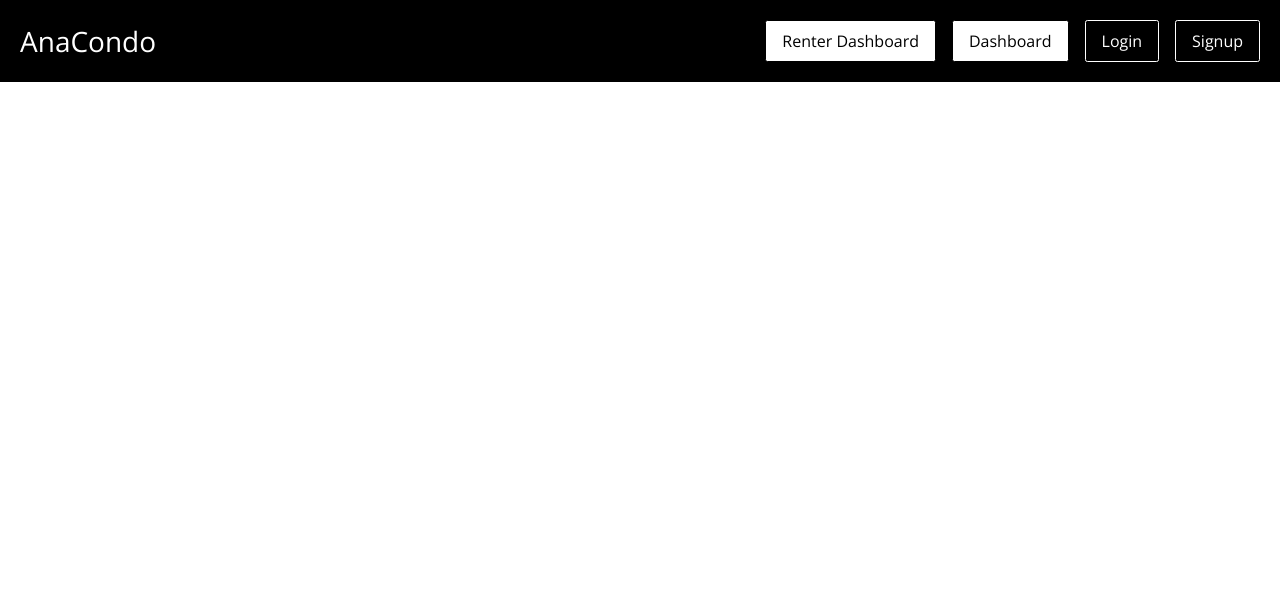
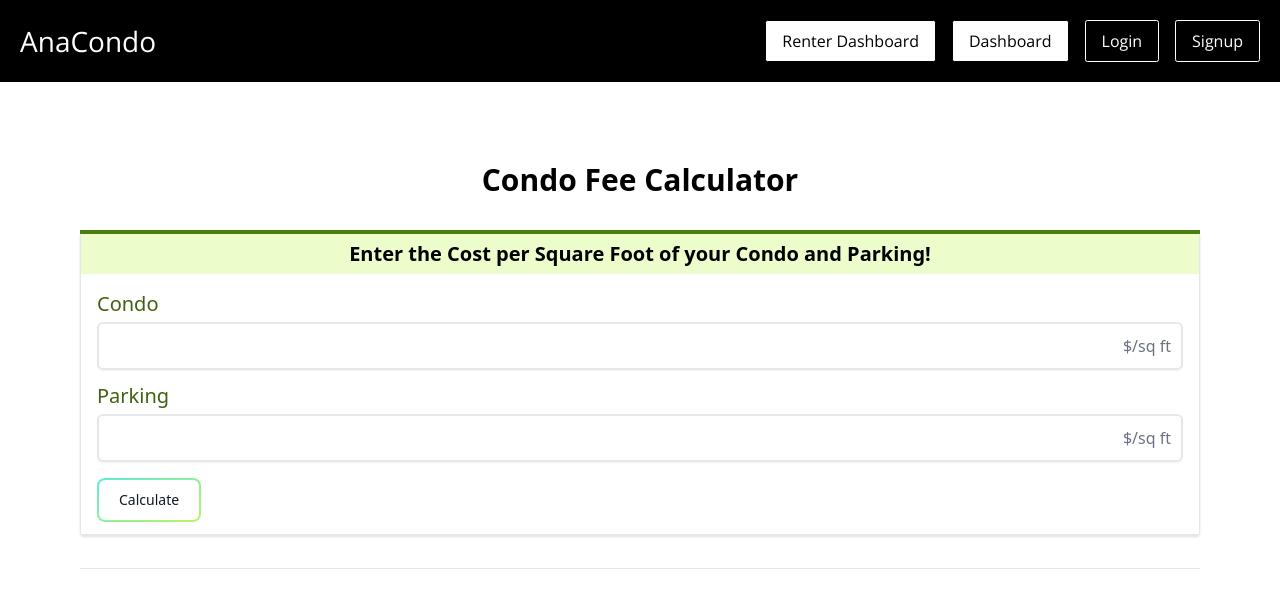
Before and after one commit to Ryan30012/AnaCondo, a Next.js app: page /CalculateCondoFees in a window 1280 px wide. Shown: the top 608 px of the page. Built offline with nearby package versions, Linux system fonts and the light colour scheme; no server answers.

Commit message:
#424 implemented condo fees FE

```diff
--- a/app/CalculateCondoFees/form.tsx
+++ b/app/CalculateCondoFees/form.tsx
@@ -1,4 +1,5 @@
 import CondoFees from "@/components/calculate-condoFees/CondoFees";
+import React, { useState } from "react";
 
 export default function calculateCondoFees() {
   return (
@@ -8,9 +9,6 @@ export default function calculateCondoFees() {
           Approximate Condo Fee Calculator
         </h1>
         <div className="calculate-condoFees mb-6">
-          <h1 className="font-bold text-xl py-6 text-lime-700">
-            Enter the Square Footage and the City of your Condo!
-          </h1>
           <CondoFees />
           <hr></hr>
         </div>
--- a/app/CalculateCondoFees/page.tsx
+++ b/app/CalculateCondoFees/page.tsx
@@ -1,6 +1,27 @@
+"use client";
 import React from "react";
-import calculateCondoFees from "./form";
+import CondoFees from "../../components/calculate-condoFees/CondoFees";
+import { useEffect } from "react";
+import { useSession } from "next-auth/react";
 
 export default function Fees() {
-  return <calculateCondoFees />;
+  const { data: session, status } = useSession();
+  var accountType = "";
+  useEffect(() => {
+    if (session) {
+      accountType = session.user?.name || "";
+      console.log("Account Type: ", accountType);
+    }
+  }, []);
+  return (
+    <div>
+      <div className="flex flex-col my-20 mx-20">
+        <h1 className="font-bold text-3xl text-center">Condo Fee Calculator</h1>
+        <div className="calculate-condoFees mb-6">
+          <CondoFees />
+          <hr></hr>
+        </div>
+      </div>
+    </div>
+  );
 }
--- a/components/calculate-condoFees/CondoFees.tsx
+++ b/components/calculate-condoFees/CondoFees.tsx
@@ -1,73 +1,31 @@
 import React, { useState } from "react";
 
-function Calculator() {
-  const [squareFootage, setSquareFootage] = useState(800);
-  const [selectedCity, setSelectedCity] = useState("Toronto");
-
-  // Function to calculate condo fees based on square footage and city
-  const calculateCondoFees = () => {
-    // Logic to calculate condo fees based on square footage and city
-    // For demonstration purposes, assuming fixed values
-    const monthlyFee = 472;
-    const yearlyFee = monthlyFee * 12;
-    return { monthlyFee, yearlyFee };
-  };
-
-  const { monthlyFee, yearlyFee } = calculateCondoFees();
-
+export default function calculateCondoFees() {
   return (
     <div
       id="calculator"
-      className="flex-col border-t-4 border-orange-500 sm:flex sm:flex-col md:my-8 my-4"
+      className="flex-col border-t-4 border-lime-700 sm:flex sm:flex-col md:my-8 my-4"
     >
       <div className="flex md:flex-row flex-col focus:w-full border-b border-r border-l shadow rounded-b">
         {/* Inputs Section */}
-        <div className="md:w-2/5 md:border-r border-b">
-          <div className="py-2 bg-orange-200 text-secondary">
-            <div className="w-full flex leading-6 font-sans font-semibold justify-center items-center text-3xl">
-              <div className="mr-2 relative">
-                <img
-                  alt=""
-                  src="/static/icons/calculators/Inputs.svg"
-                  decoding="async"
-                  data-nimg="fixed"
-                  style={{
-                    position: "absolute",
-                    inset: 0,
-                    boxSizing: "border-box",
-                    padding: 0,
-                    border: "none",
-                    margin: "auto",
-                    display: "block",
-                    width: 40,
-                    height: 40,
-                    minWidth: "100%",
-                    maxWidth: "100%",
-                    minHeight: "100%",
-                    maxHeight: "100%",
-                    objectFit: "contain",
-                    objectPosition: "center center",
-                  }}
-                />
-              </div>
-              Inputs
+        <div className="md:border-b w-full">
+          <div className="py-2 bg-lime-100 text-secondary">
+            <div className="w-full flex leading-6 font-sans font-semibold justify-center items-center text-xl">
+              Enter the Cost per Square Foot of your Condo and Parking!
             </div>
           </div>
           <div className="flex flex-row items-center lg:px-4 px-2 pt-4 pb-1 hover:bg-gray-100 duration-200">
             <div className="w-full">
-              <label className="flex flex-row items-center leading-5 font-medium sm:text-xl text-blue-800">
-                Square Footage
+              <label className="flex flex-row items-center leading-5 font-medium sm:text-xl text-lime-800">
+                Condo
               </label>
               <div className="mt-1 relative rounded-md shadow-sm">
                 <div className="absolute inset-y-0 flex items-center pointer-events-none text-gray-500 right-0 pr-3">
-                  <span className="sm:text-md sm:leading-5 ml-4">/ft²</span>
+                  <span className="sm:text-md sm:leading-5 ml-4">$/sq ft</span>
                 </div>
                 <input
                   type="text"
-                  className="appearance-none bg-white border-2 rounded-[0.375rem] block py-[7px] px-4 w-full sm:text-md sm:leading-5 text-gray-800 false border-gray-350"
-                  inputmode="numeric"
-                  value={squareFootage}
-                  onChange={(e) => setSquareFootage(e.target.value)}
+                  className="appearance-none bg-white border-2 rounded-[0.375rem] block py-[7px] px-4 w-full sm:text-md sm:leading-5 text-gray-800 false border-gray-350 h-12"
                 />
               </div>
             </div>
@@ -76,80 +34,31 @@ function Calculator() {
             <div className="flex flex-col text-blue-800 w-full">
               <div>
                 <label
-                  htmlFor="choose-city"
-                  className="block sm:text-xl leading-5 font-medium text-blue-800"
+                  className="block sm:text-xl leading-5 font-medium text-lime-800"
+                  htmlFor="parking"
                 >
-                  City
+                  Parking
                 </label>
-                <select
-                  id="choose-city"
-                  aria-label="choose-city"
-                  className="h-full w-full pl-2 pr-7 -py-2 bg-transparent form-select text-gray-800 sm:leading-5 mt-1"
-                  value={selectedCity}
-                  onChange={(e) => setSelectedCity(e.target.value)}
-                >
-                  <option value="Toronto">Toronto</option>
-                  <option value="Montreal">Montreal</option>
-                  <option value="Calgary">Calgary</option>
-                  <option value="Ottawa">Ottawa</option>
-                  <option value="Vancouver">Vancouver</option>
-                </select>
-              </div>
-            </div>
-          </div>
-        </div>
-        {/* Results Section */}
-        <div className="flex flex-col md:w-3/5 w-full">
-          <div className="flex flex-col space-y-4">
-            <div className="py-2 text-white bg-secondary border-orange-500 border-t-4 md:border-t-0 rounded-t-lg rounded-b-none">
-              <div className="w-full flex leading-6 font-sans font-semibold justify-center items-center text-3xl">
-                <div className="mr-2 relative">
-                  <img
-                    alt=""
-                    src="/static/icons/calculators/output.svg"
-                    decoding="async"
-                    data-nimg="fixed"
-                    style={{
-                      position: "absolute",
-                      inset: 0,
-                      boxSizing: "border-box",
-                      padding: 0,
-                      border: "none",
-                      margin: "auto",
-                      display: "block",
-                      width: 40,
-                      height: 40,
-                      minWidth: "100%",
-                      maxWidth: "100%",
-                      minHeight: "100%",
-                      maxHeight: "100%",
-                      objectFit: "contain",
-                      objectPosition: "center center",
-                    }}
+                <div className="mt-1 relative rounded-md shadow-sm">
+                  <div className="absolute inset-y-0 flex items-center pointer-events-none text-gray-500 right-0 pr-3">
+                    <span className="sm:text-md sm:leading-5 ml-4">
+                      $/sq ft
+                    </span>
+                  </div>
+                  <input
+                    type="text"
+                    className="appearance-none bg-white border-2 rounded-[0.375rem] block py-[7px] px-4 w-full sm:text-md sm:leading-5 text-gray-800 false border-gray-350 h-12"
                   />
                 </div>
-                Results
-              </div>
-            </div>
-            <div className="flex flex-col px-4 pb-4 space-y-4">
-              <div className="bg-gray-100 p-2 hover:bg-white rounded shadow">
-                <div className="flex flex-col">
-                  <span className="leading-5 font-medium sm:text-xl text-blue-800 text-center">
-                    Monthly Condo Fee
-                  </span>
-                  <span className="mt-2 text-center text-2xl font-semibold">
-                    ${monthlyFee}
-                  </span>
-                </div>
-              </div>
-              <div className="bg-gray-100 p-2 hover:bg-white rounded shadow">
-                <div className="flex flex-col">
-                  <span className="leading-5 font-medium sm:text-xl text-blue-800 text-center">
-                    Annual Condo Fee
-                  </span>
-                  <span className="mt-2 text-center text-2xl font-semibold">
-                    ${yearlyFee}
-                  </span>
+                <div className="calculateFee-submit-button mt-4">
+                  <button
+                    className="relative inline-flex items-center justify-center p-0.5 mb-2 me-2 overflow-hidden text-sm font-medium text-gray-900 rounded-lg group bg-gradient-to-br from-teal-300 to-lime-300 group-hover:from-teal-300 group-hover:to-lime-300 dark:text-white dark:hover:text-gray-900 focus:ring-4 focus:outline-none focus:ring-lime-200 dark:focus:ring-lime-800"
+                    type="submit"
+                  >
+                    <span className="relative px-5 py-2.5 transition-all ease-in duration-75 bg-white dark:bg-gray-900 rounded-md group-hover:bg-opacity-0">
+                      Calculate
+                    </span>
+                  </button>
                 </div>
               </div>
             </div>
@@ -159,5 +68,3 @@ function Calculator() {
     </div>
   );
 }
-
-export default Calculator;
```
Also changed, not shown: package.json (+10 -10 lines), 2 other files (tests, documents, lock files or other folders).
